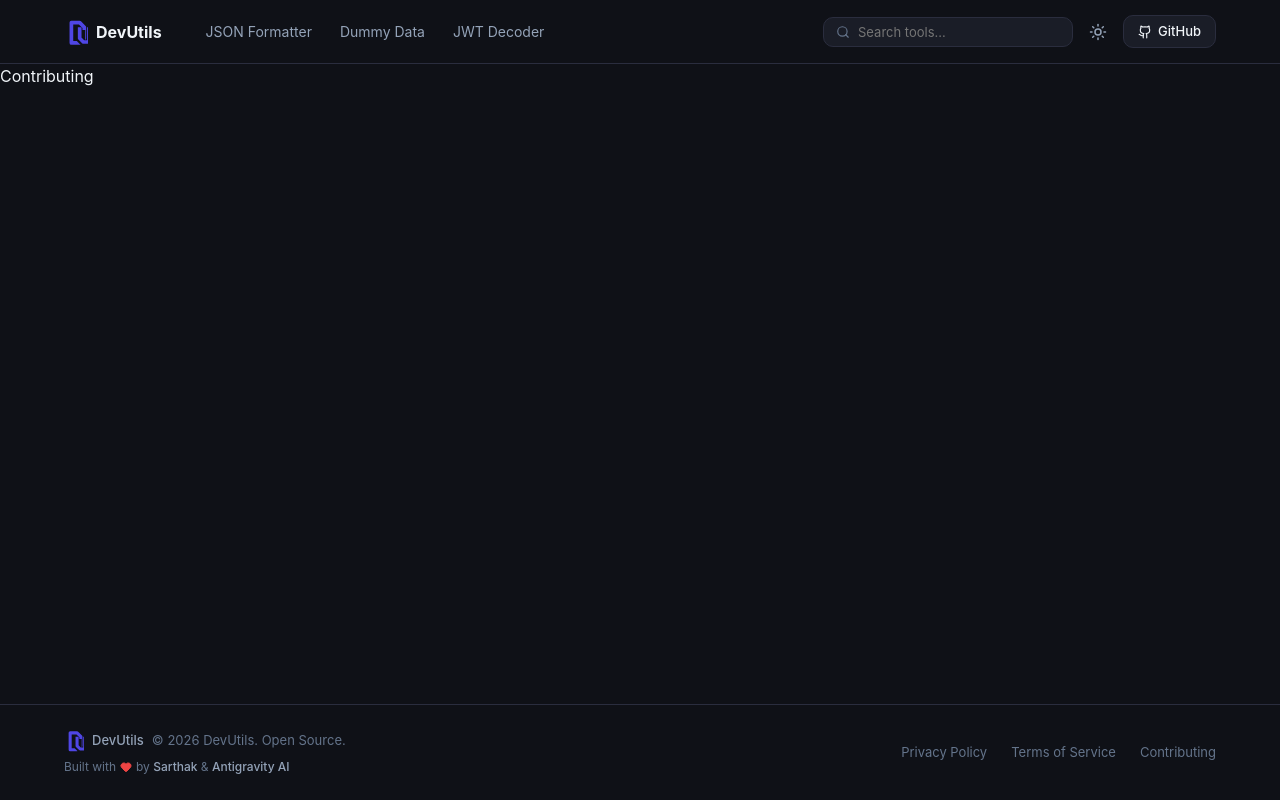
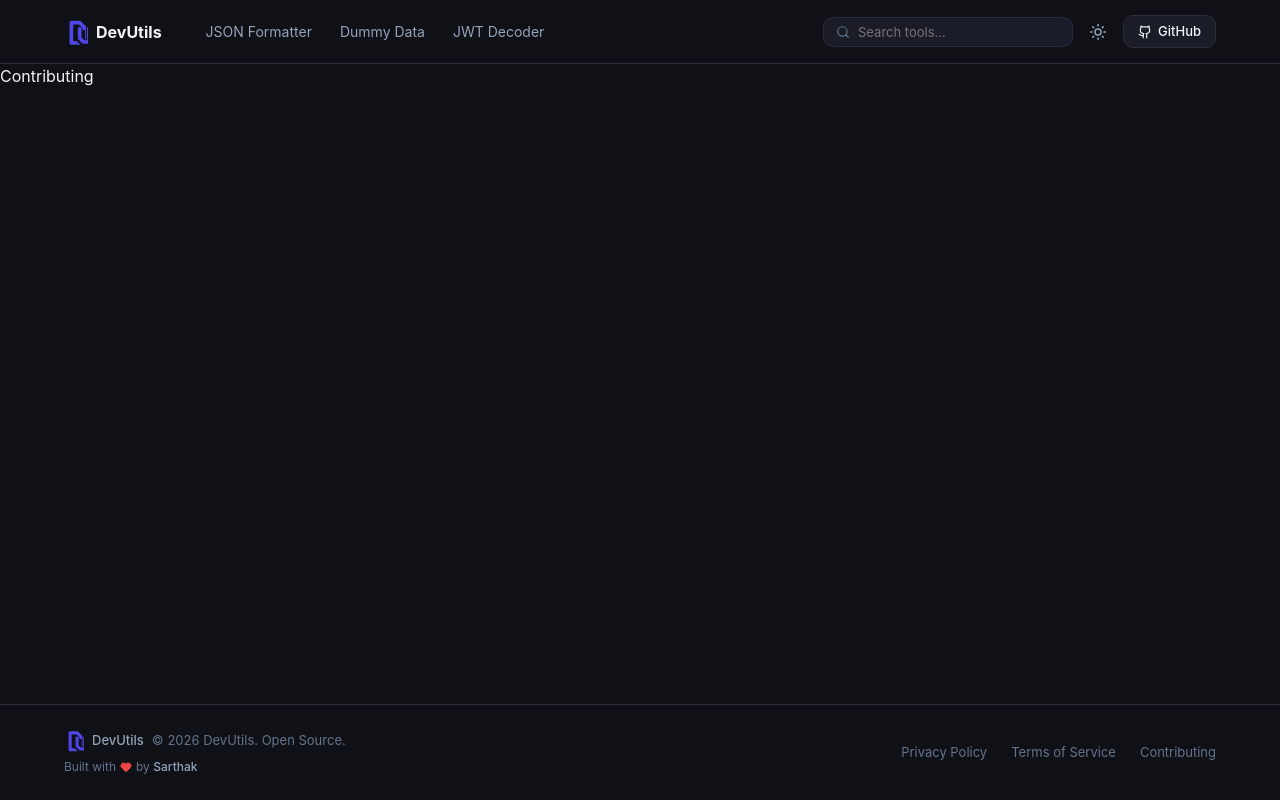
Before and after one commit to sg172003/devutils-pwa, a React (Vite) app: page /contributing in a window 1280 px wide. Built offline with nearby package versions, Linux system fonts and the light colour scheme.

Commit message:
feat(components):Update the footer component

```diff
--- a/src/components/Footer.tsx
+++ b/src/components/Footer.tsx
@@ -34,8 +34,7 @@ export default function Footer() {
                         <span>
                             by{' '}
                             <span style={{ color: 'var(--color-text-secondary)', fontWeight: 500 }}>Sarthak</span>
-                            {' & '}
-                            <span style={{ color: 'var(--color-text-secondary)', fontWeight: 500 }}>Antigravity AI</span>
+
                         </span>
                     </div>
                 </div>
```
